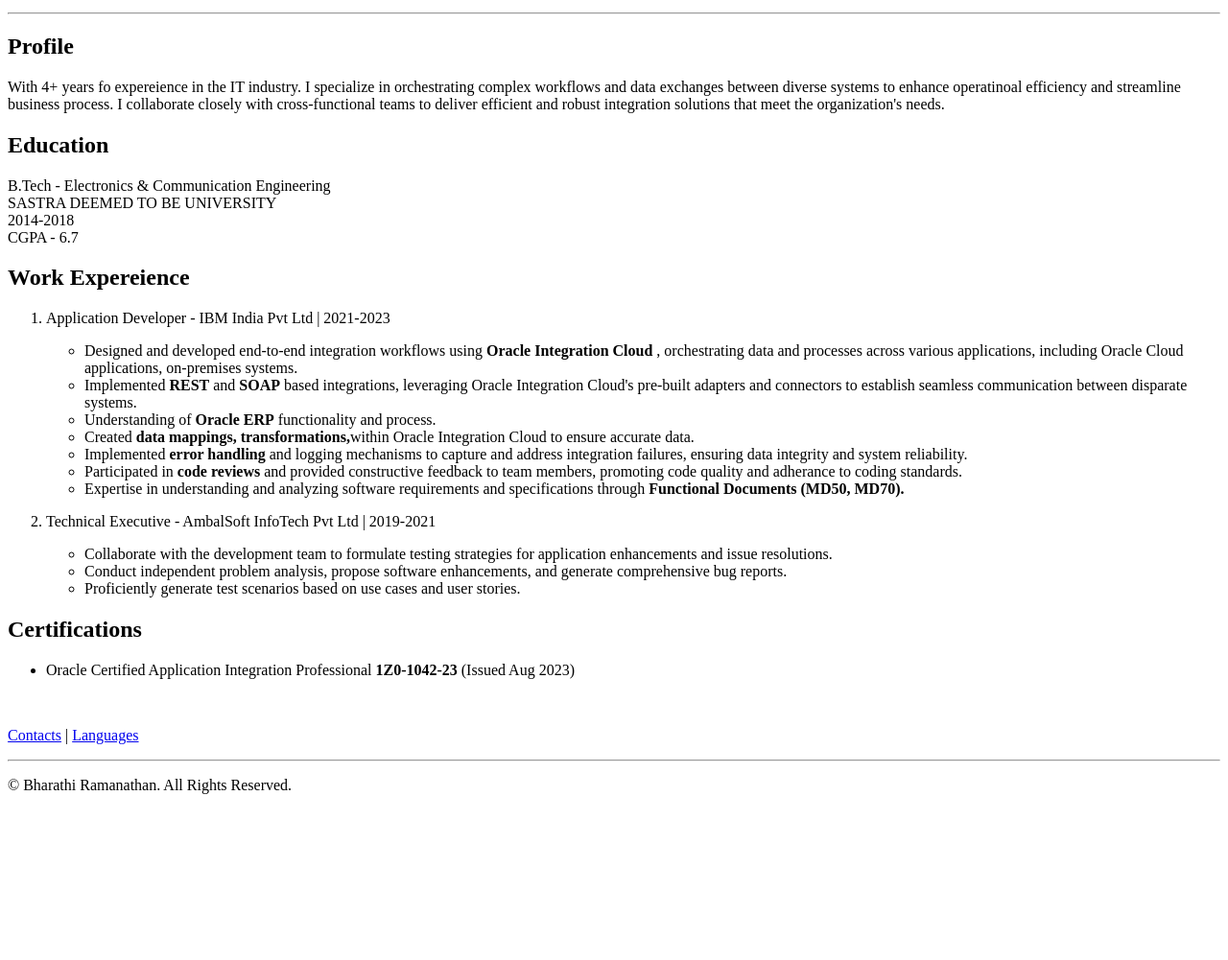
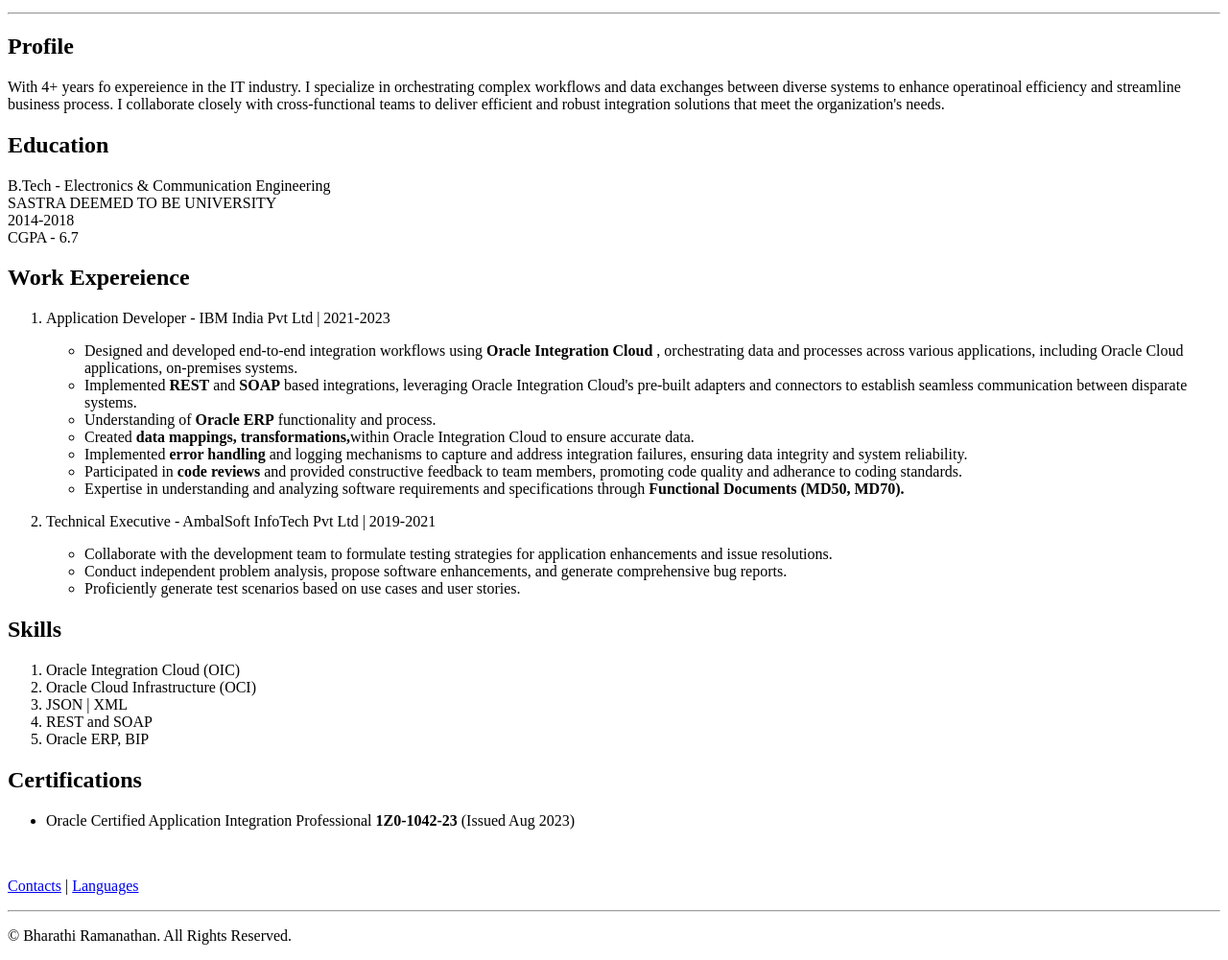
Before and after one commit to Bhar28/HTML-Portrait, a plain HTML site: page index.html in a window 1280 px wide. Shown: the part 101-1102 px from the top of the page at 96% size. Before the commit the page ends 945 px from the top, so only its background shows below. Drawn offline with Linux system fonts and the light colour scheme.

Commit message:
Update index.html

```diff
--- a/index.html
+++ b/index.html
@@ -45,6 +45,14 @@
                 </ul>
             </p>
         </ol>
+        <h2>Skills</h2>
+        <ol>
+            <li>Oracle Integration Cloud (OIC)</li>
+            <li>Oracle Cloud Infrastructure (OCI)</li>
+            <li>JSON | XML</li>
+            <li>REST and SOAP </li>
+            <li>Oracle ERP, BIP</li>
+        </ol>
         <h2>Certifications</h2>
         <ul>
             <li>Oracle Certified Application Integration Professional <b>1Z0-1042-23</b> (Issued Aug 2023)</li>
```
